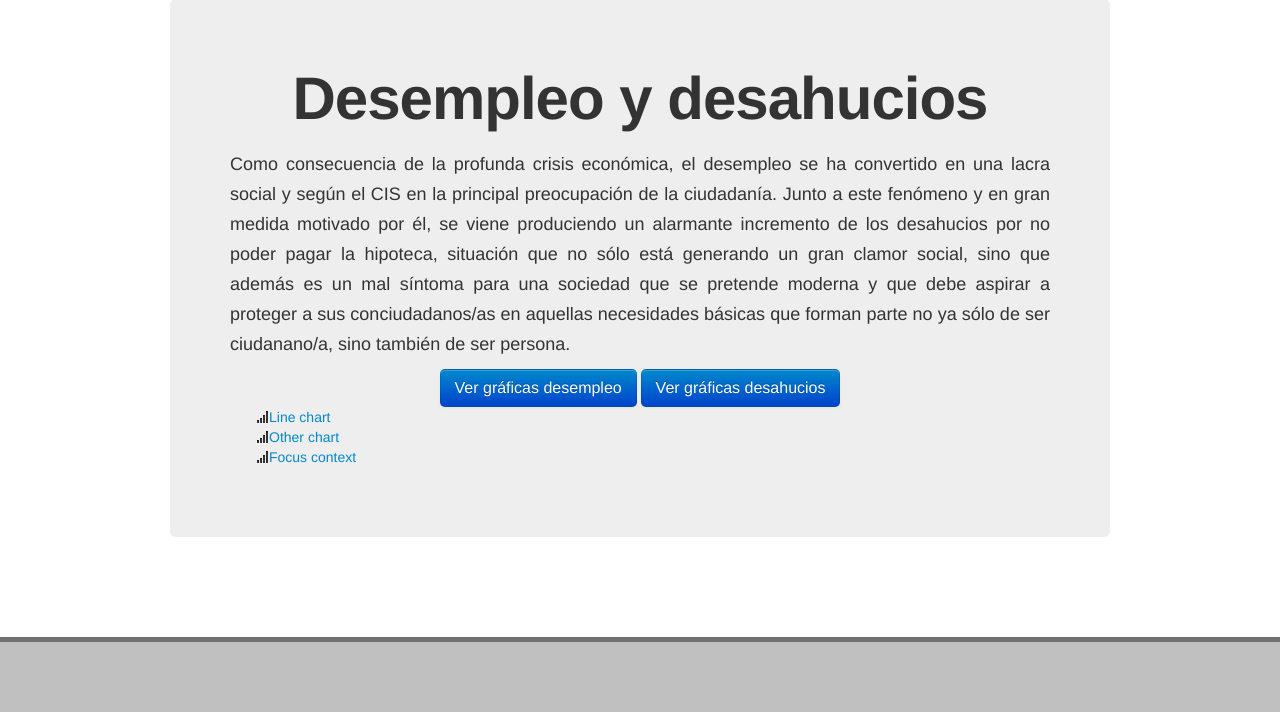
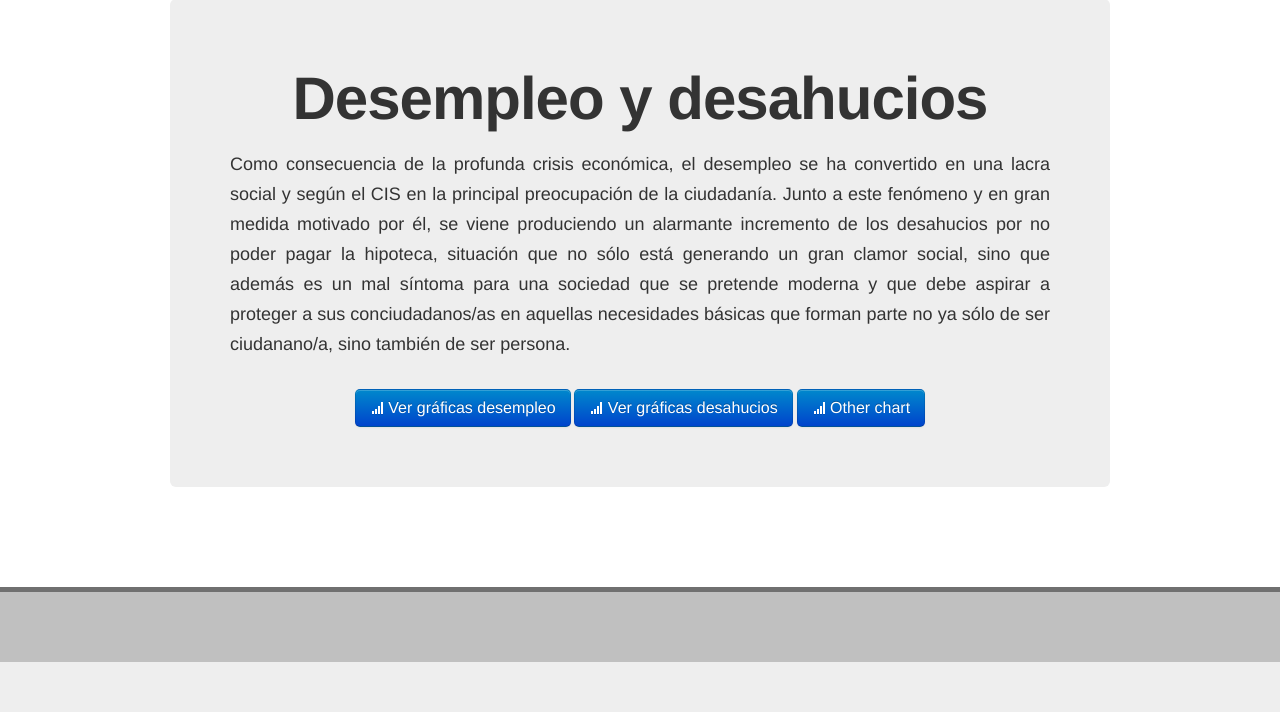
Before and after one commit to RHoK-Bilbao/desahucios, a Django app: page / in a window 1280 px wide. Shown: the part 240-952 px from the top of the page. After the commit the page ends 902 px from the top, so only its background shows below. Run offline with Django 3.2, Linux system fonts and the light colour scheme; parts of the project's set-up code (start-up, migrations or seed data) failed here and were passed over; some libraries are stand-ins or nearby versions.

Commit message:
Removing references to old views/templates

```diff
--- a/website/templates/website/index.html
+++ b/website/templates/website/index.html
@@ -20,15 +20,12 @@
                 ciudanano/a, sino también de ser persona.
             </p>
 
-            <a  class="btn btn-primary btn-large" href="unemployment_graph/">Ver gráficas desempleo</a>
-            <a  class="btn btn-primary btn-large" href="/">Ver gráficas desahucios</a>
+             <br />
+
+            <a class="btn btn-primary btn-large" href="unemployment_graph/"><i class="icon-signal icon-white"></i> Ver gráficas desempleo</a>
+            <a class="btn btn-primary btn-large" href="eviction_graph"><i class="icon-signal icon-white"></i> Ver gráficas desahucios</a>
+            <a class="btn btn-primary btn-large" href="/other_chart"><i class="icon-signal icon-white"></i> Other chart</a>
         </div>
-
-        <ul>
-            <li><a href="/line-chart"><i class="icon-signal"></i>Line chart</a></li>
-            <li><a href="/other_chart"><i class="icon-signal"></i>Other chart</a></li>
-            <li><a href="/focus_context"><i class="icon-signal"></i>Focus context</a></li>
-        </ul>
     </div>
 
 {% endblock %}
--- a/website/webapp/views.py
+++ b/website/webapp/views.py
@@ -24,14 +24,8 @@ session    = scoped_session(sessionmaker(bind = ENGINE))
 def index(request):
 	return render_to_response('website/index.html', {}, context_instance = RequestContext(request))
 
-def line_chart(request):
-	return render_to_response('website/line_chart.html', {}, context_instance = RequestContext(request))
-
 def other_chart(request):
 	return render_to_response('website/other_chart.html', {}, context_instance = RequestContext(request))
-
-def focus_context(request):
-	return render_to_response('website/focus_context.html', {}, context_instance = RequestContext(request))
 
 def province_json(request, province_name):
     try:
@@ -245,12 +239,8 @@ def show_province_year_month(request, province_name, year, month):
     finally:
         session.remove()
 
-def show_unemployment_graph(request, municipio):
-    if(municipio):
-        pass
-    else:
-        pass
-    return render_to_response('website/show_unemployment_chart.html', {
-            '': '',
-        },
-        context_instance = RequestContext(request))
+def show_unemployment_graph(request):
+    return render_to_response('website/show_unemployment_chart.html', {}, context_instance = RequestContext(request))
+
+def show_eviction_graph(request):
+    return render_to_response('website/show_eviction_chart.html', {}, context_instance = RequestContext(request))
--- a/website/website/urls.py
+++ b/website/website/urls.py
@@ -7,7 +7,6 @@ from django.conf.urls import patterns, include, url
 urlpatterns = patterns('',
     # Examples:
     url(r'^$',                       'webapp.views.index',           name='index'),
-    url(r'^line-chart/$',            'webapp.views.line_chart',      name='line_chart'),
     url(r'^province/(\w+)/$',       'webapp.views.province_json',   name='province_json'),
     url(r'^province/(\w+)/(\w+)/$', 'webapp.views.town_json',       name='town_json'),
     url(r'^province/(\w+)/(\d+)/(\d+)/$',  'webapp.views.show_province_year_month',   name='show_province_year_month'),
@@ -16,9 +15,10 @@ urlpatterns = patterns('',
     url(r'^desahucios/(\w+)/(\d+)/(\d+)/$', 'webapp.views.show_desahucios', name = 'show_desahucios'),
     url(r'^desahucios/(\w+)/(\d+)/$', 'webapp.views.show_desahucios_anyo', name = 'show_desahucios_anyo'),
     url(r'^other_chart/$',           'webapp.views.other_chart',     name='other_chart'),
-    url(r'^focus_context/$',         'webapp.views.focus_context',   name='focus_context'),
 
-    url(r'^unemployment_graph/(\w*)$', 'webapp.views.show_unemployment_graph', name = 'show_unemployment_graph'),
+
+    url(r'^unemployment_graph/$', 'webapp.views.show_unemployment_graph', name = 'show_unemployment_graph'),
+    url(r'^eviction_graph/$', 'webapp.views.show_eviction_graph', name = 'show_eviction_graph'),
 
     # url(r'^website/', include('website.foo.urls')),
 
```
